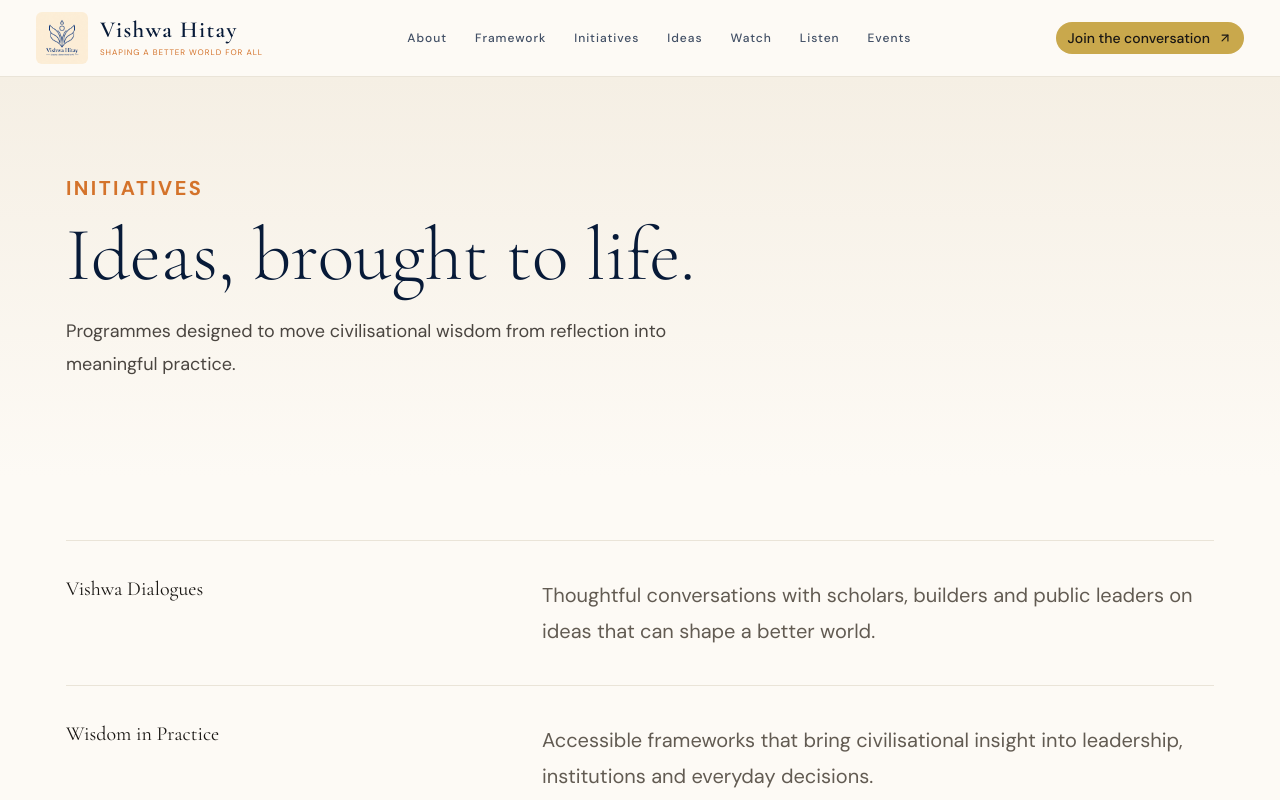
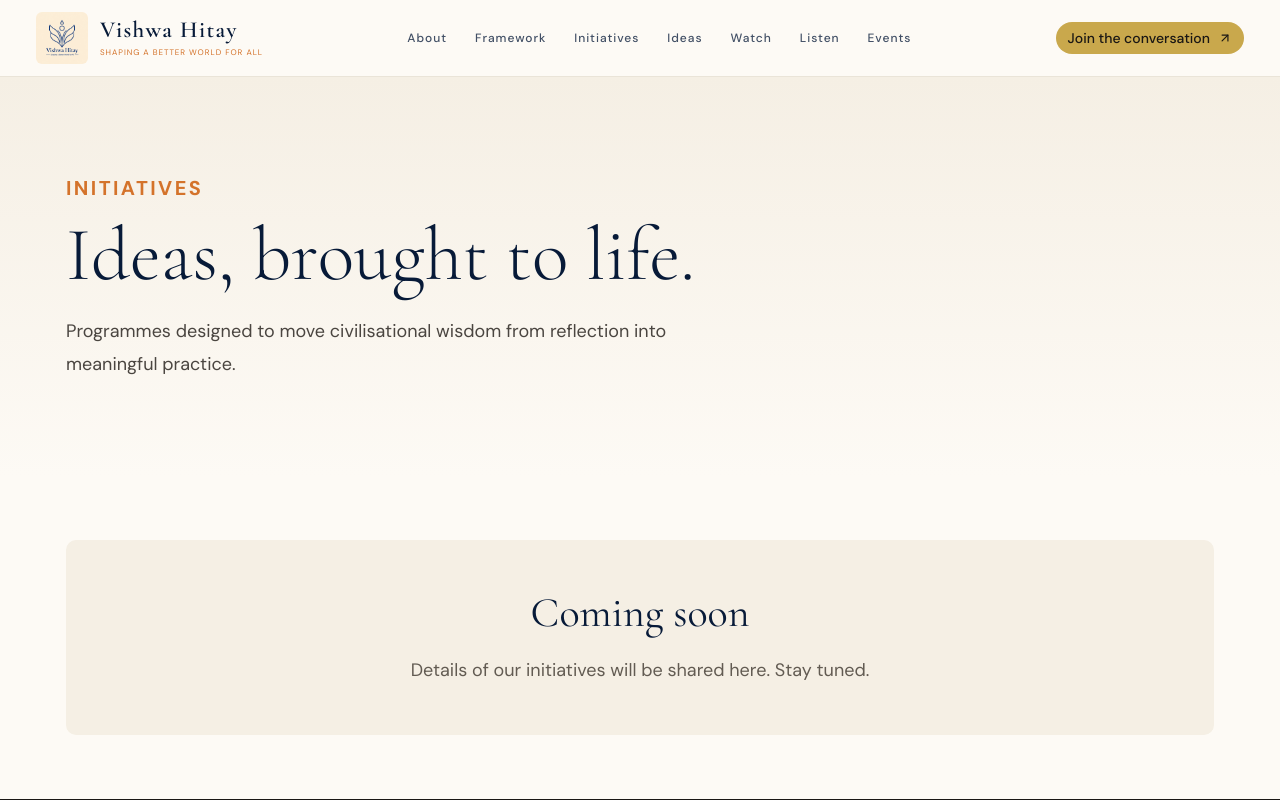
Before and after one commit to Pakshal/vishwa-hitay, a Next.js app: page /initiatives in a window 1280 px wide. Shown: the top 800 px of the page. Built offline with nearby package versions, Linux system fonts and the light colour scheme.

Commit message:
Refactor InitiativesPage layout and content
Refactored InitiativesPage component to include a Box for upcoming initiatives.

```diff
--- a/app/initiatives/page.jsx
+++ b/app/initiatives/page.jsx
@@ -1,6 +1,17 @@
-import { Container, Grid, Heading, Text } from '@chakra-ui/react';
+import { Box, Container, Heading, Text } from '@chakra-ui/react';
 import SiteShell from '../../components/SiteShell';
 import PageHeader from '../../components/PageHeader';
-import { initiatives } from '../../lib/content';
 
-export default function InitiativesPage() { return <SiteShell><PageHeader eyebrow="Initiatives" title="Ideas, brought to life.">Programmes designed to move civilisational wisdom from reflection into meaningful practice.</PageHeader><Container maxW="1180px" py={16}>{initiatives.map(item => <Grid key={item.number} templateColumns={{ base: '1fr', md: '.8fr 1.2fr' }} gap={7} py={9} borderTop="1px solid" borderColor="brand.mist"><Heading fontSize="20px" fontWeight="400">{item.title}</Heading><Text fontSize="20px" color="#625b52" lineHeight="1.8">{item.description}</Text></Grid>)}</Container></SiteShell>; }
+export default function InitiativesPage() {
+  return (
+    <SiteShell>
+      <PageHeader eyebrow="Initiatives" title="Ideas, brought to life.">Programmes designed to move civilisational wisdom from reflection into meaningful practice.</PageHeader>
+      <Container maxW="1180px" py={16}>
+        <Box bg="brand.parchment" p={{ base: 8, md: 12 }} borderRadius="10px" textAlign="center">
+          <Heading as="h2" fontSize={{ base: '32px', md: '42px' }} fontWeight="400" color="brand.navy">Coming soon</Heading>
+          <Text mt={4} color="#625b52" fontSize="18px" lineHeight="1.8">Details of our initiatives will be shared here. Stay tuned.</Text>
+        </Box>
+      </Container>
+    </SiteShell>
+  );
+}
```
